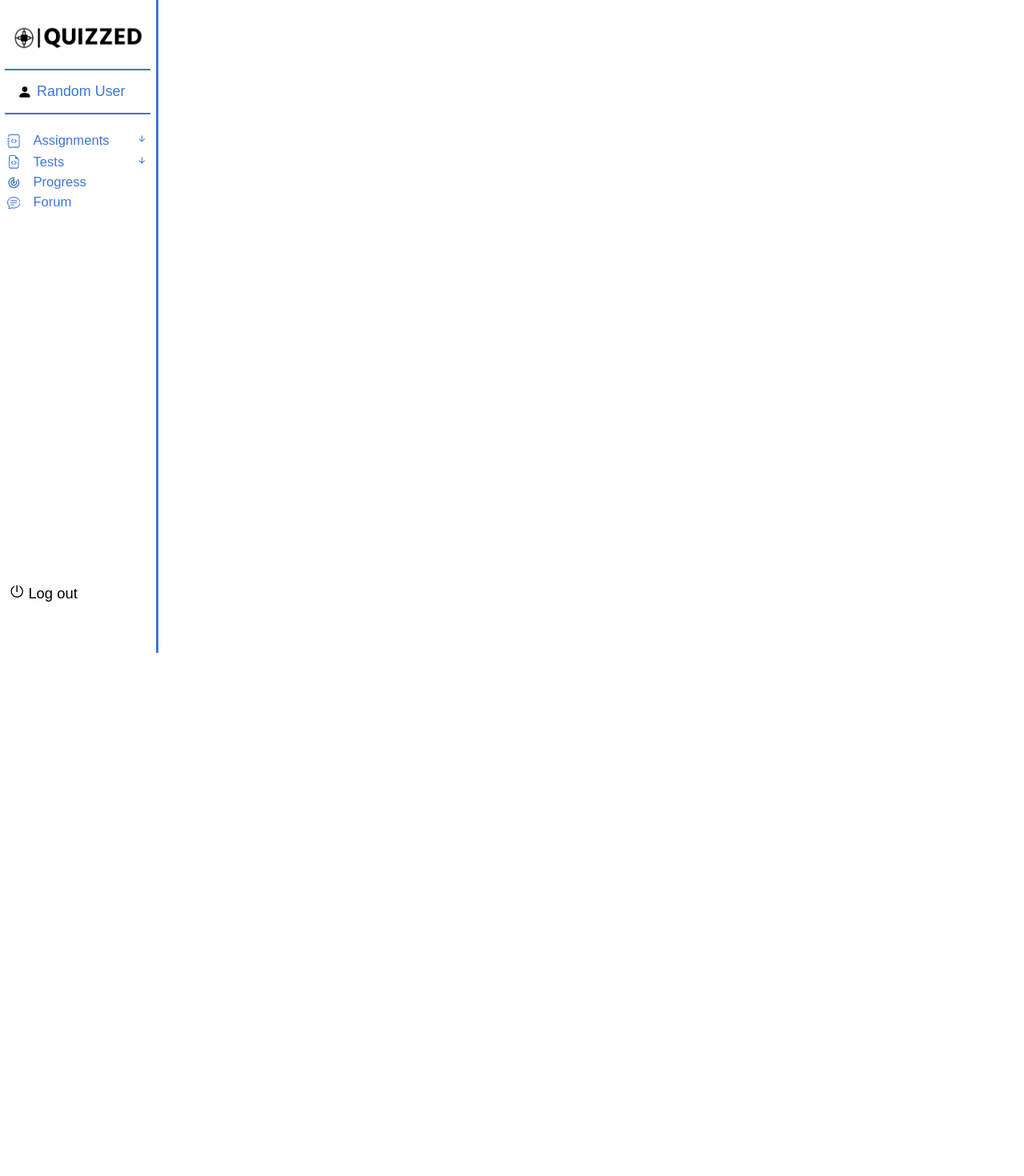
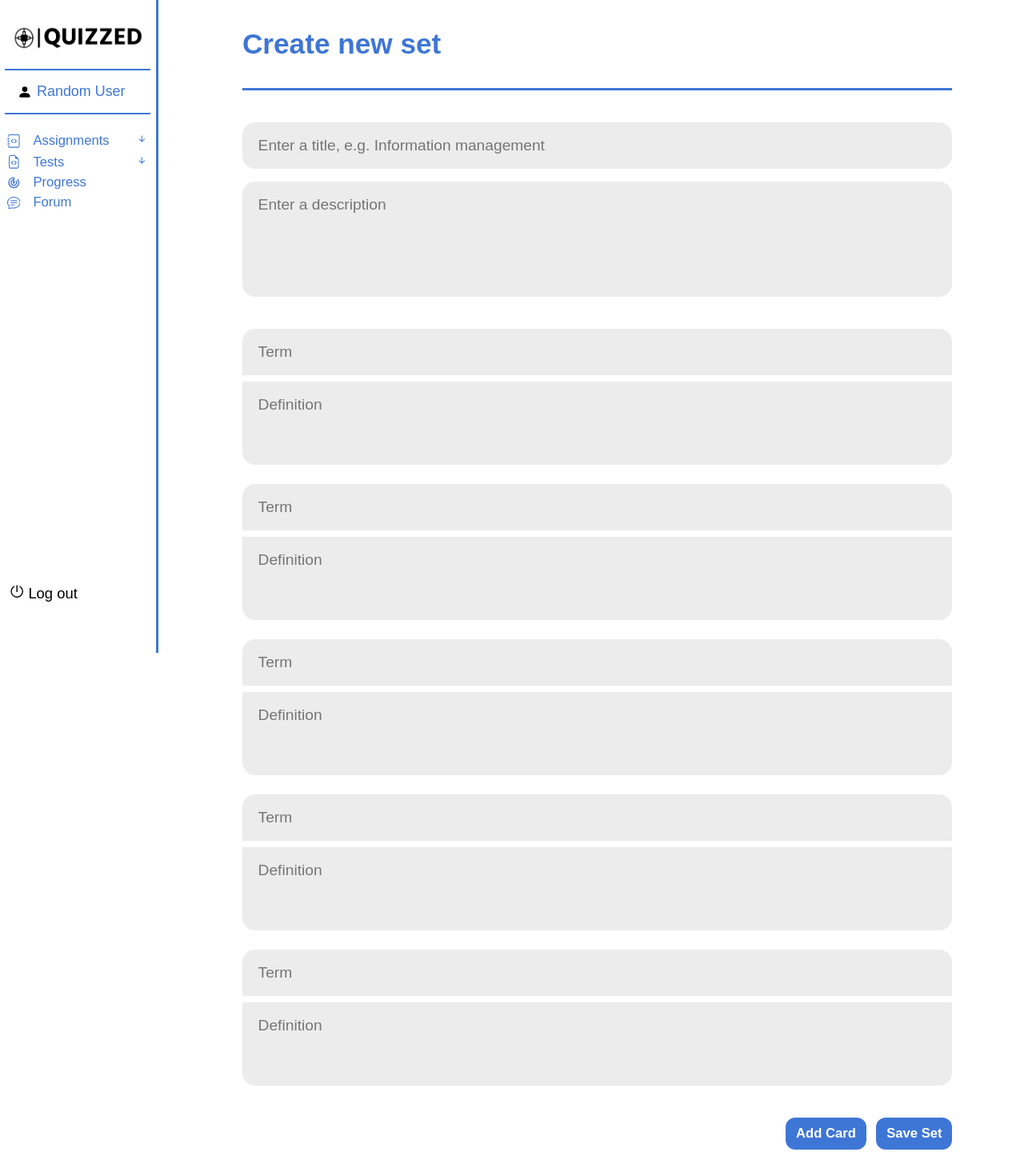
Before and after one commit to MartinezNicanor/IT1E-period-4, a React (Create React App) app: page /flashcards/new-set in a window 1280 px wide. Shown: the top 1470 px of the page at 80% size. Before the commit the page ends 800 px from the top, so only its background shows below. Built offline with nearby package versions, Linux system fonts and the light colour scheme; the HTML template or start-up script is replaced by a standard one.

Commit message:
Add: finished fixing anas page

```diff
--- a/src/pages/flashcards/NewSet.css
+++ b/src/pages/flashcards/NewSet.css
@@ -0,0 +1,66 @@
+.newSetContainer {
+    grid-column: 3/13;
+    padding: 0 7vw;
+}
+
+.titleContainer,
+.descriptionContainer {
+    background-color: #ECECEC;
+    border-radius: 2vh;
+    padding: 1.5vh;
+    margin: 5vh 0vw 2vh 0vw;
+}
+
+.descriptionContainer {
+    height: 15vh;
+    margin: 2vh 0vw 5vh 0vw;
+}
+
+.titleInput,
+.descriptionInput,
+.termInput,
+.definitionInput {
+    width: 66vw;
+    height: 4vh;
+    font-size: 1.2em;
+    color: #3E76D5;
+    border: none;
+    border-radius: 1vh;
+    padding-left: 0.6vw;
+    background-color: #ECECEC;
+}
+
+.termContainer {
+    background-color: #ECECEC;
+    border-radius: 2vh 2vh 0vh 0vh;
+    padding: 1.5vh;
+    margin: 3vh 0vw 1vh 0vw;
+}
+
+.definitionContainer {
+    background-color: #ECECEC;
+    border-radius: 0vh 0vh 2vh 2vh;
+    padding: 1.5vh;
+    height: 10vh;
+}
+
+.btnContainer {
+    display: flex;
+    justify-content: flex-end;
+    margin: 5vh 0vw;
+    align-items: center;
+    gap: 1vw;
+}
+
+.addBtn,
+.saveBtn {
+    height: 5vh;
+    background-color: #3E76D5;
+    border: none;
+    color: white;
+    cursor: pointer;
+    border-radius: 1.5vh;
+    font-weight: 600;
+    font-size: 1.3vw;
+    padding: 0.5vh 1vw;
+}
--- a/src/pages/flashcards/NewSet.js
+++ b/src/pages/flashcards/NewSet.js
@@ -1,31 +1,98 @@
-import React from 'react'
+import React, { useState } from 'react';
 import './NewSet.css'
+import Header from '../../components/header/Header'
 
-const NewSet = () => {
-    const cardData = [
-        {
-            term: <>
-                    <input className='termInput'
-                        type={"text"}
-                        placeholder="Enter the term here..."
-                    />
-                </>
-        },{
-            definition: <>
-                            <input className='termInput'
-                                type={"textarea"}
-                                placeholder="Enter the definition here..."
+const FlashcardSet = () => {
+    const [flashcards, setFlashcards] = useState([
+        // defining default state of the cards of the set which is empty
+        { term: '', definition: '', id: 1 },
+        { term: '', definition: '', id: 2 },
+        { term: '', definition: '', id: 3 },
+        { term: '', definition: '', id: 4 },
+        { term: '', definition: '', id: 5 },
+    ]);
+    //empty state of the title
+    const [title, setTitle] = useState('');
+    const [description, setDescription] = useState('');
+    const [savedSets, setSavedSets] = useState([]);
+    //this adds a new empty card to the array
+    const addCard = () => {
+        const newCard = { term: '', definition: '', id: flashcards.length + 1 };
+        setFlashcards([...flashcards, newCard]);
+    };
+    //update the card with the input info
+    const updateCard = (index, field, value) => {
+        const updatedCards = [...flashcards];
+        updatedCards[index][field] = value;
+        setFlashcards(updatedCards);
+    };
+    //saves input to a new set
+    const saveSet = () => {
+        const newSet = { title, flashcards };
+        setSavedSets([...savedSets, newSet]);
+        setTitle('');
+        setDescription('');
+        setFlashcards([
+            { term: '', definition: '', id: 1 },
+            { term: '', definition: '', id: 2 },
+            { term: '', definition: '', id: 3 },
+            { term: '', definition: '', id: 4 },
+            { term: '', definition: '', id: 5 },
+        ]);
+    };
+
+    return (
+        < div className='newSetContainer' >
+            <Header title={"Create new set"} />
+            <div className='titleContainer'>
+                <input
+                    className='titleInput'
+                    type="text"
+                    placeholder="Enter a title, e.g. Information management"
+                    value={title}
+                    onChange={(e) => setTitle(e.target.value)}
+                />
+            </div>
+            <div className='descriptionContainer'>
+                <input
+                    className='descriptionInput'
+                    type="textarea"
+                    placeholder="Enter a description"
+                    value={description}
+                    onChange={(e) => setDescription(e.target.value)}
+                />
+            </div>
+
+            {
+                flashcards.map((card, index) => (
+                    <div className='cardContainer' key={card.id}>
+                        <div className='termContainer'>
+                            <input
+                                className='termInput'
+                                type="text"
+                                placeholder="Term"
+                                value={card.term}
+                                onChange={(e) => updateCard(index, 'term', e.target.value)}
                             />
-                        </>
-        }
-    ]
+                        </div>
+                        <div className='definitionContainer'>
+                            <input
+                                className='definitionInput'
+                                type="text"
+                                placeholder="Definition"
+                                value={card.definition}
+                                onChange={(e) => updateCard(index, 'definition', e.target.value)}
+                            />
+                        </div>
+                    </div>
+                ))
+            }
+            <div className='btnContainer'>
+                <button className='addBtn' onClick={addCard}>Add Card</button>
+                <button className='saveBtn' onClick={saveSet}>Save Set</button>
+            </div>
+        </div >
+    );
+};
 
-
-  return (
-    <div className='newSetContainer'>
-        {cardData.term}
-    </div>
-  )
-}
-
-export default NewSet
+export default FlashcardSet;
```
